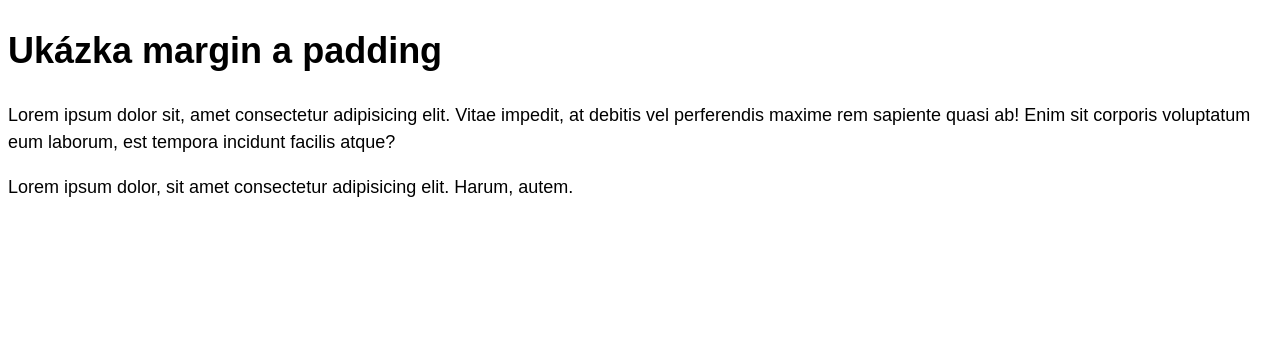
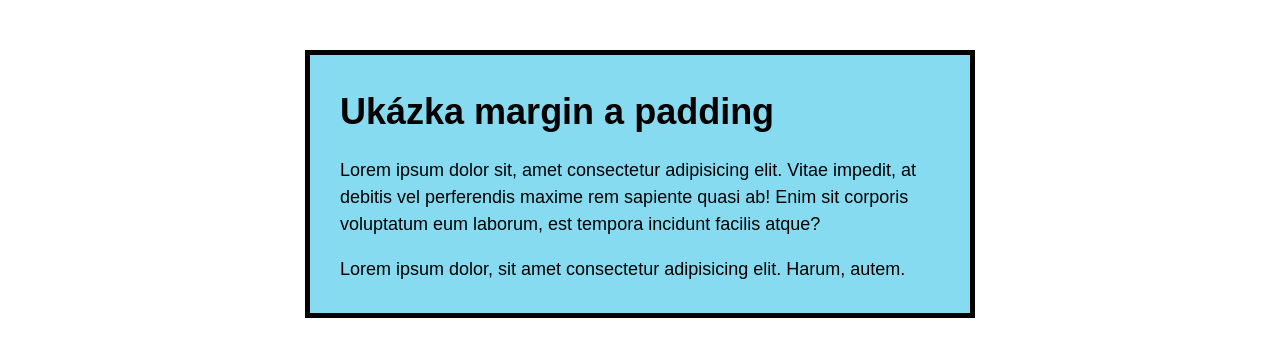
Before and after one commit to kkuzi/html-css-blended, a plain HTML site: page Tyden-02/03-Margin-a-padding/06-Priklad/index.html in a window 1280 px wide. Drawn offline with Linux system fonts and the light colour scheme.

Commit message:
Domaci ukol

```diff
--- a/Tyden-02/03-Margin-a-padding/06-Priklad/style.css
+++ b/Tyden-02/03-Margin-a-padding/06-Priklad/style.css
@@ -1,7 +1,33 @@
+html {
+  box-sizing: border-box;
+}
+*.::before, ::after {
+  	box-sizing: inherit;
+}
+* {
+  padding: 0;
+}
+
 body {
   font-family: sans-serif;
   font-size: 18px;
   line-height: 1.5;
+  text-align: left;
 }
 
+.nadpis, .odstavec2 {
+  margin: 0;
+}
+
+.odstavec1 {
+  margin: 20px, 30px, 20px, 30px;
+}
+
+.box {
+  border: 5px solid black;
+  background-color: rgb(135, 219, 240);
+  width: 600px;
+  padding: 30px;
+  margin: 50px auto 0 auto;
+}
 /* -------------------------------- */
```
